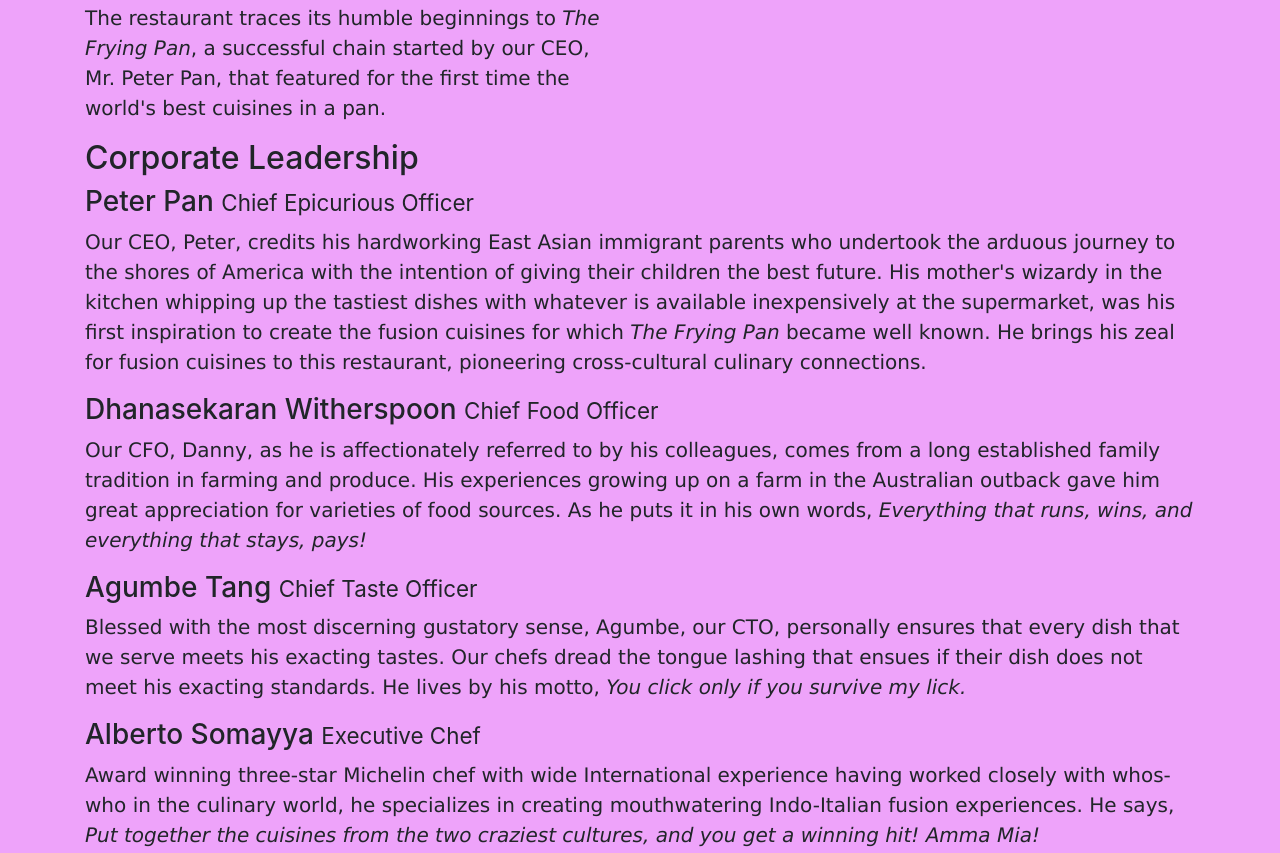
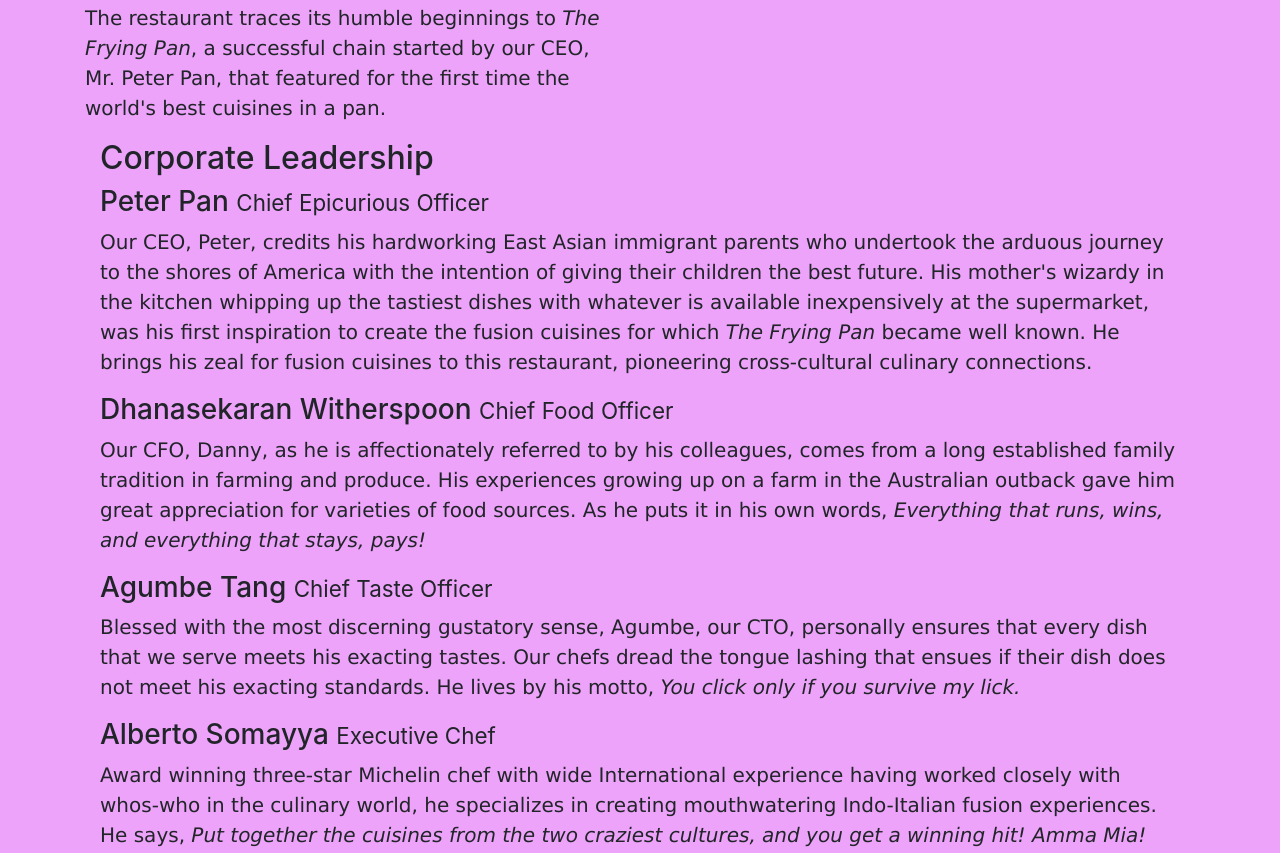
Before and after one commit to ivanjosh/Coursera-Week-1-Assignment-1, a website: page conFusion/aboutus.html in a window 1280 px wide. Shown: the part 688-1541 px from the top of the page. Drawn offline with nearby package versions, Linux system fonts and the light colour scheme.

Commit message:
Task 2 number 3 completed

```diff
--- a/conFusion/aboutus.html
+++ b/conFusion/aboutus.html
@@ -51,7 +51,7 @@
 
 
         <div>
-            <div>
+            <div class="col-12 col-sm-12">
                 <h2>Corporate Leadership</h2>
                 <h3>Peter Pan <small>Chief Epicurious Officer</small></h3>
                 <p>Our CEO, Peter, credits his hardworking East Asian immigrant parents who undertook the arduous journey to the shores of America with the intention of giving their children the best future. His mother's wizardy in the kitchen whipping up the tastiest dishes with whatever is available inexpensively at the supermarket, was his first inspiration to create the fusion cuisines for which <em>The Frying Pan</em> became well known. He brings his zeal for fusion cuisines to this restaurant, pioneering cross-cultural culinary connections.</p>
```
